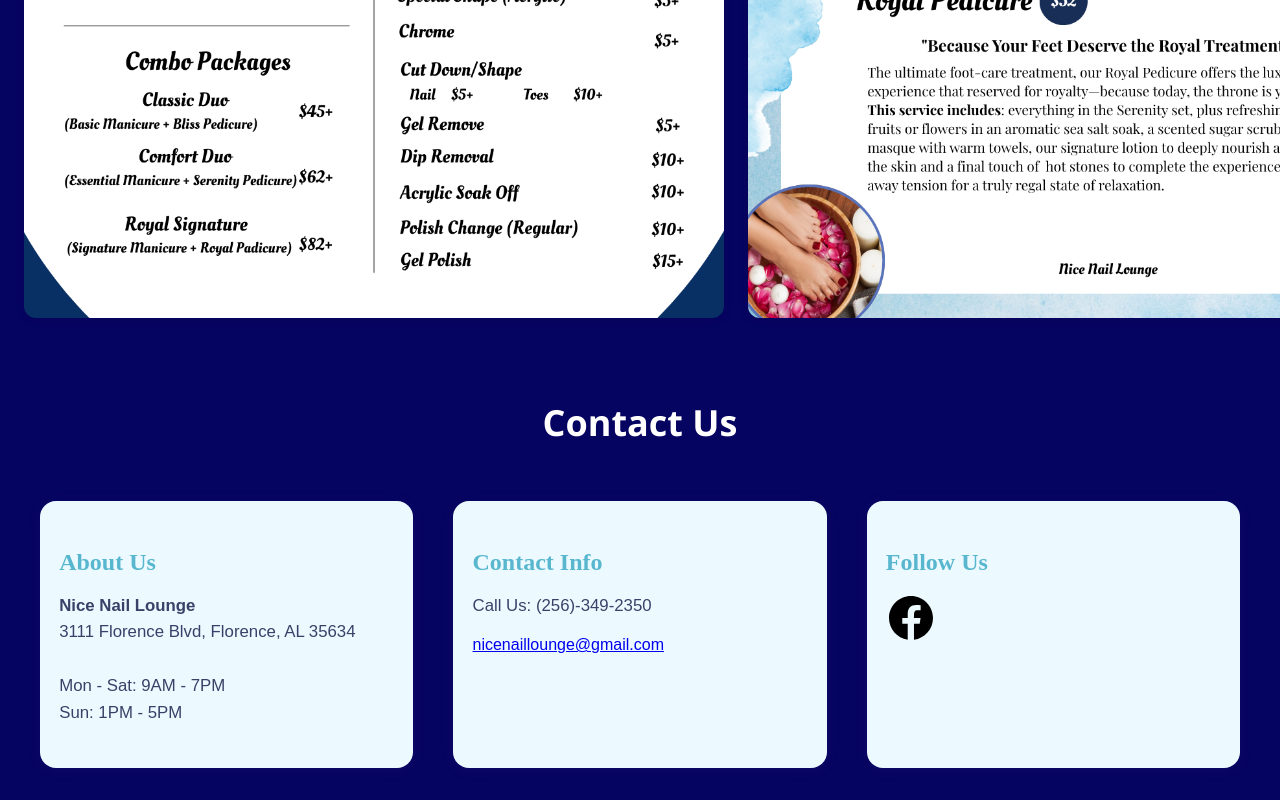
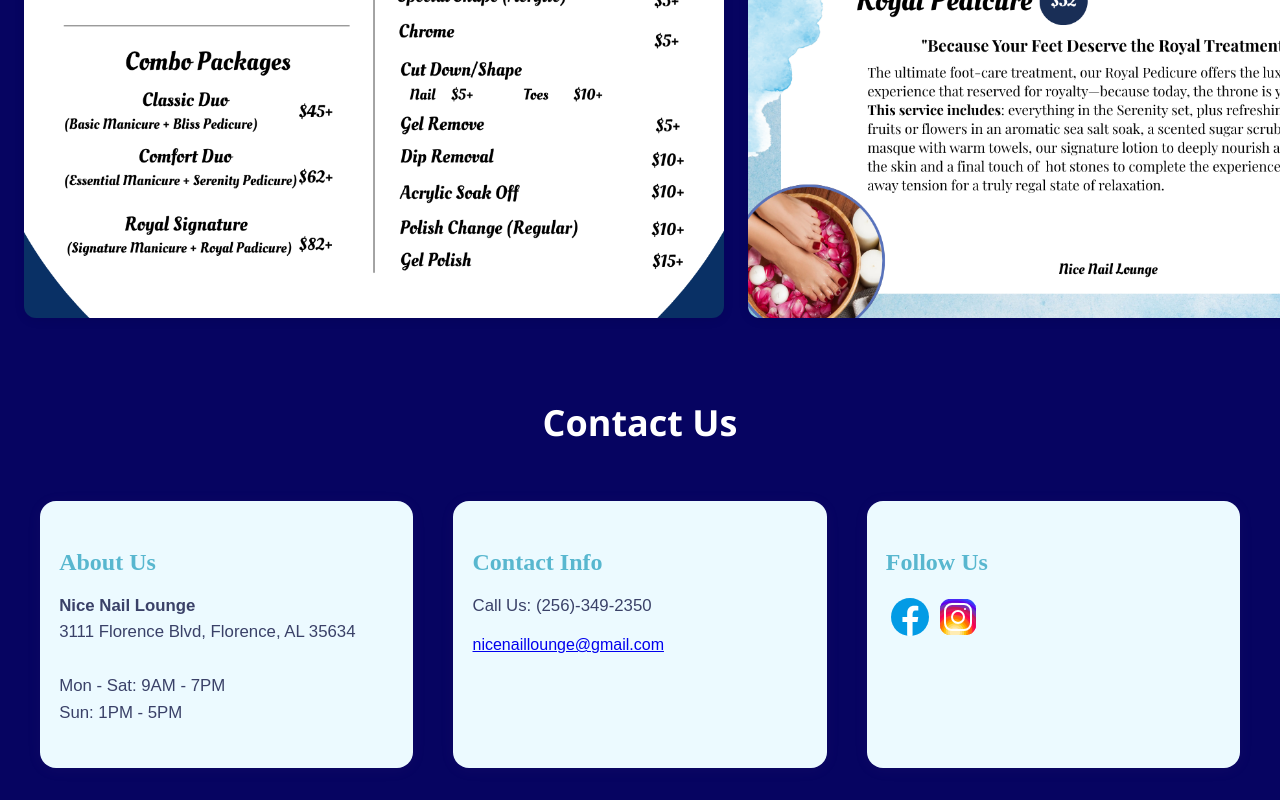
Before and after one commit to Nhat0924/salon-website, a React (Vite) app: page / in a window 1280 px wide. Shown: the part 3154-3954 px from the top of the page. Built offline with nearby package versions, Linux system fonts and the light colour scheme.

Commit message:
add insta link

```diff
--- a/src/App.tsx
+++ b/src/App.tsx
@@ -7,6 +7,7 @@ import cPalette from '/src/assets/pexels-photo-3735624.webp'
 import pricing1 from '/src/assets/1.png'
 import pricing2 from '/src/assets/2.png'
 import facebookSVG from '/src/assets/icons8-facebook.svg'
+import instaSVG from '/src/assets/icons8-instagram.svg'
 
 
 function App() {
@@ -172,6 +173,14 @@ function App() {
                   {/* You can use a Facebook SVG or emoji for now */}
                   <img src={facebookSVG} alt="Facebook" className="facebook-svg-img" />
                 </a>
+                <a
+                  href="https://www.instagram.com/nicenaillounge/"
+                  target="_blank"
+                  rel="noopener noreferrer"
+                  className="insta-link"
+                >
+                  <img src={instaSVG} alt="Instagram" className="instagram-svg-img" />
+                </a>
               </p>
             </div>
           </section>
```
Also changed, not shown: src/assets/icons8-facebook.svg, src/assets/icons8-instagram.svg (added).
